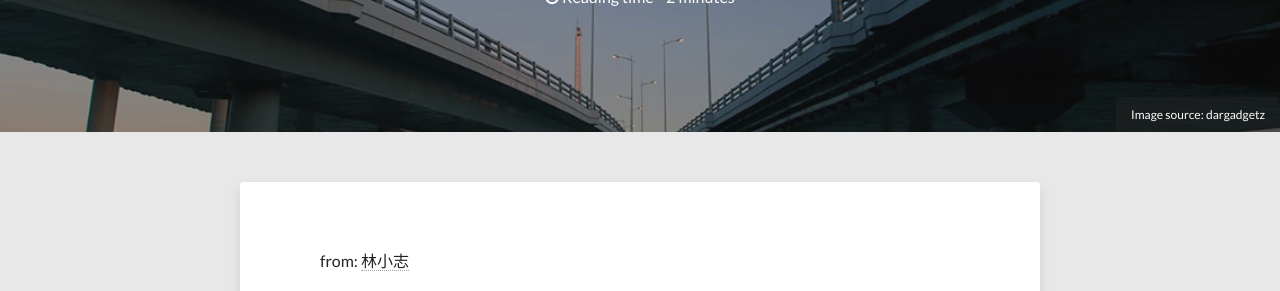
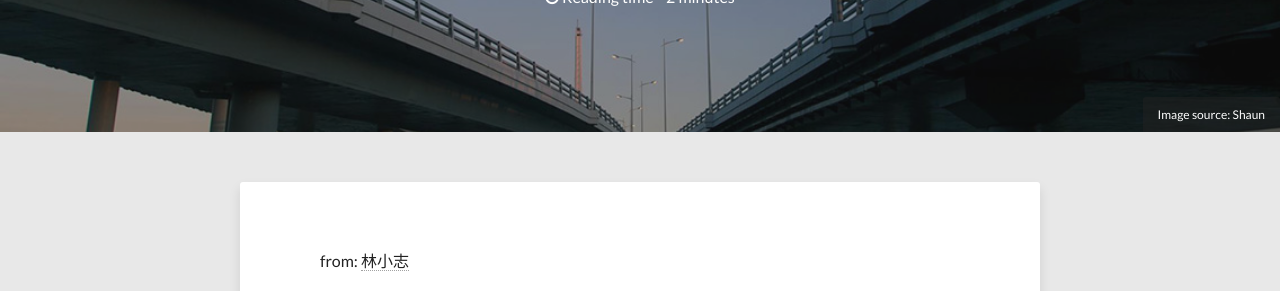
Before and after one commit to shauning/shauning.github.io, a Jekyll site: the page built from _posts/2014-12-21-hex-change.md, in a window 1280 px wide. Shown: the part 268-559 px from the top of the page. Built offline with Jekyll 4.4.1, drawn with Linux system fonts in a browser that asks for light colours; nearby versions of some CDN libraries; comment, search, counter and statistics services are not loaded.

Commit message:
基本设置修改

```diff
--- a/_config.yml
+++ b/_config.yml
@@ -24,7 +24,7 @@
   tumblr:
   # For Google Authorship https://plus.google.com/authorship
   # google plus id, include the '+', eg +mmistakes
-  google_plus:
+  google_plus:    +shauning
 
 # Background image to be tiled on all pages
 background:
--- a/_posts/2014-12-21-hex-change.md
+++ b/_posts/2014-12-21-hex-change.md
@@ -6,8 +6,8 @@
 tags: [tools]
 image:
   feature: abstract-3.jpg
-  credit: dargadgetz
-  creditlink: http://www.dargadgetz.com/ios-7-abstract-wallpaper-pack-for-iphone-5-and-ipod-touch-retina/
+  credit: Shaun
+  creditlink: http://huaban.com/pins/218361515/
 ---
 
 <div class="wrap">
```
